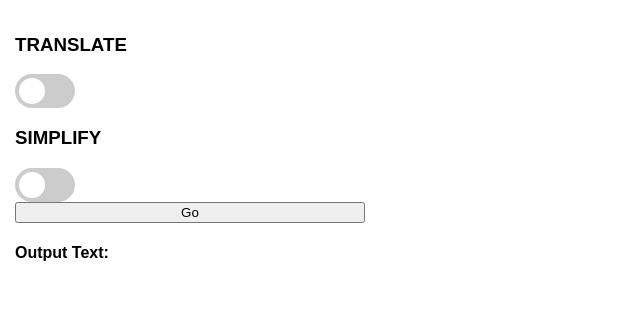
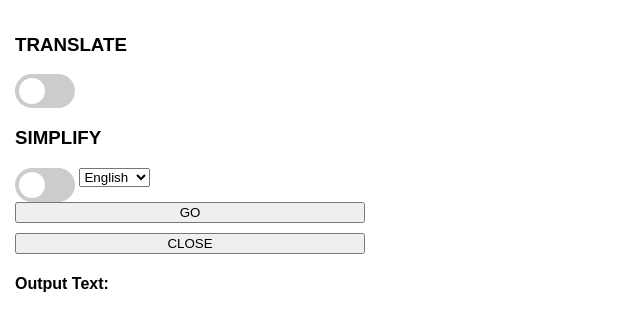
Before and after one commit to yum25/simplingo, a website built with webpack: page static/sidepanel.html in a window 1280 px wide. Shown: the whole page, without its empty margins (0-640 px from the left). Built offline with nearby package versions, Linux system fonts and the light colour scheme; some packages are replaced by stand-ins of ours.

Commit message:
added dropdown

```diff
--- a/src/sidepanel.ts
+++ b/src/sidepanel.ts
@@ -21,9 +21,18 @@ document.addEventListener('DOMContentLoaded', function() {
     var simplifyValue = simplifyToggle.checked;
 
     var activateButton = document.getElementById('activate');
+    var closeButton = document.getElementById('close')
+
 
     activateButton?.addEventListener('click', function() {
       sendRequest(MESSAGE.REQUEST, { translate: translateValue, simplify: simplifyValue, language: "zh" });
     })
 
+    closeButton?.addEventListener('click', function() {
+      const sidePanel = <HTMLInputElement> document.getElementById("side-panel");
+      if (sidePanel) {
+        sidePanel.style.display = "none";
+      }
+    });
+
 });
--- a/static/sidepanel.html
+++ b/static/sidepanel.html
@@ -22,7 +22,17 @@
       <span class="slider round"></span>
     </label>
 
-    <button id="activate"> Go </button>
+    <select id="chooseLang">
+      <option value="en">English</option>
+      <option value="es">Spanish</option>
+      <option value="zh">Chinese</option>
+      <option value="fr">French</option>
+      <option value="de">German</option>
+      <!-- add other langs -->
+    </select>
+
+    <button id="activate">GO</button>
+    <button id="close">CLOSE</button>
 
     <h4> Output Text: </h4>
     <p id="outputText"></p>
```
